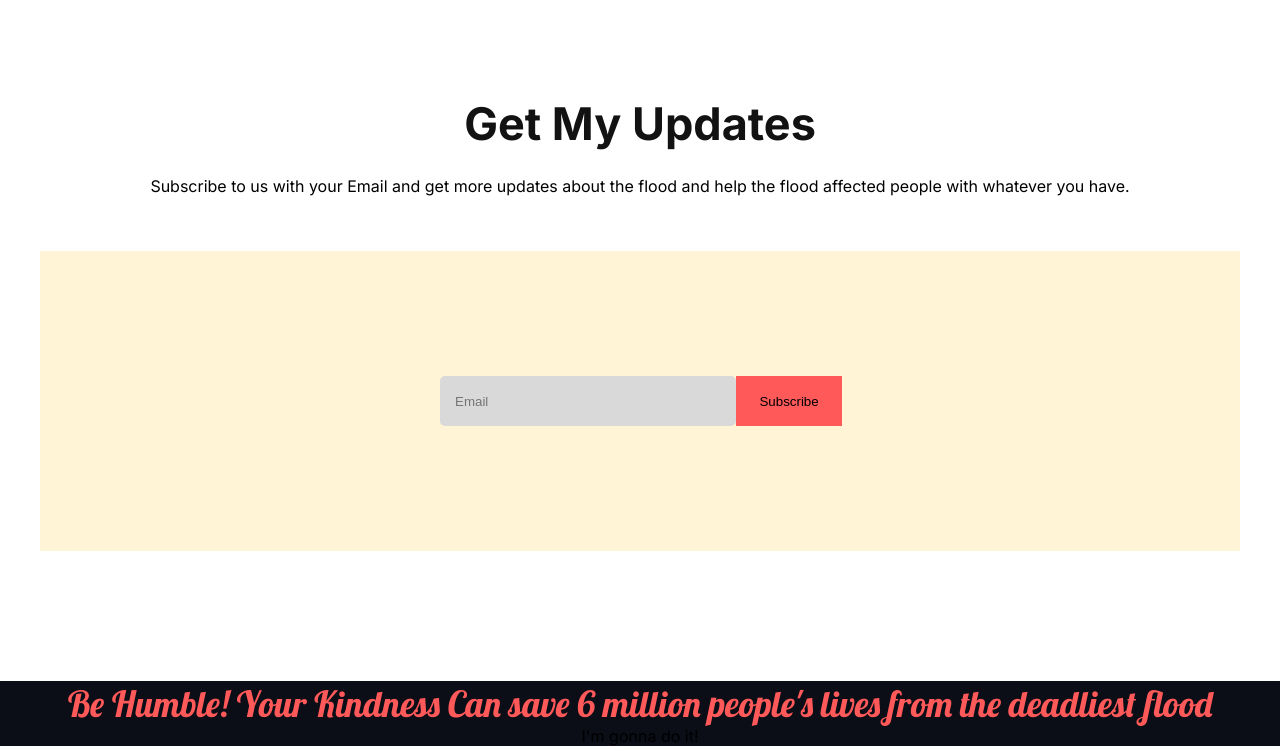
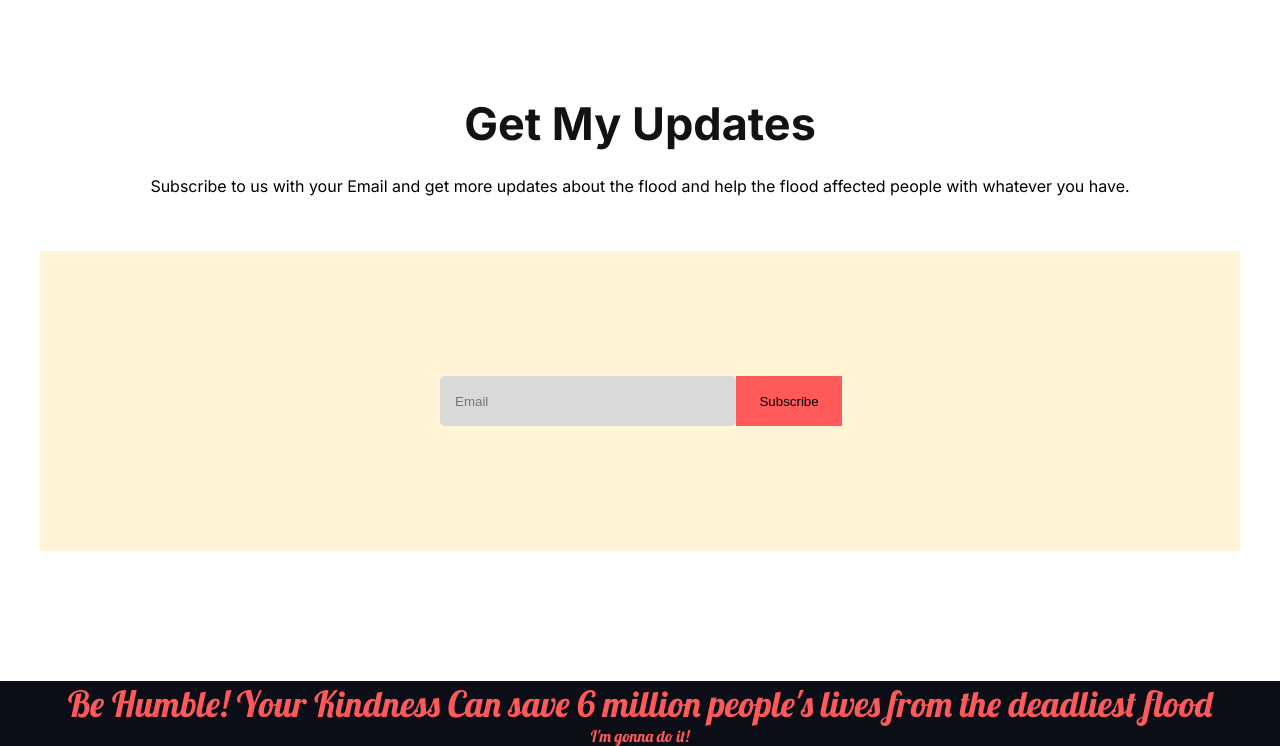
Before and after one commit to farhan-farabi/donate-today, a plain HTML site: page index.html in a window 1280 px wide. Shown: the part 3908-4654 px from the top of the page. Drawn offline with Linux system fonts and the light colour scheme.

Commit message:
Git last commit for assignment

```diff
--- a/css/style.css
+++ b/css/style.css
@@ -280,3 +280,8 @@ footer h6{
     font-weight: 400;
     color: #FF5959;
 }
+footer p{
+    font-family: 'Lobster', cursive;
+    font-weight: 400;
+    color: #FF5959;
+}
```
